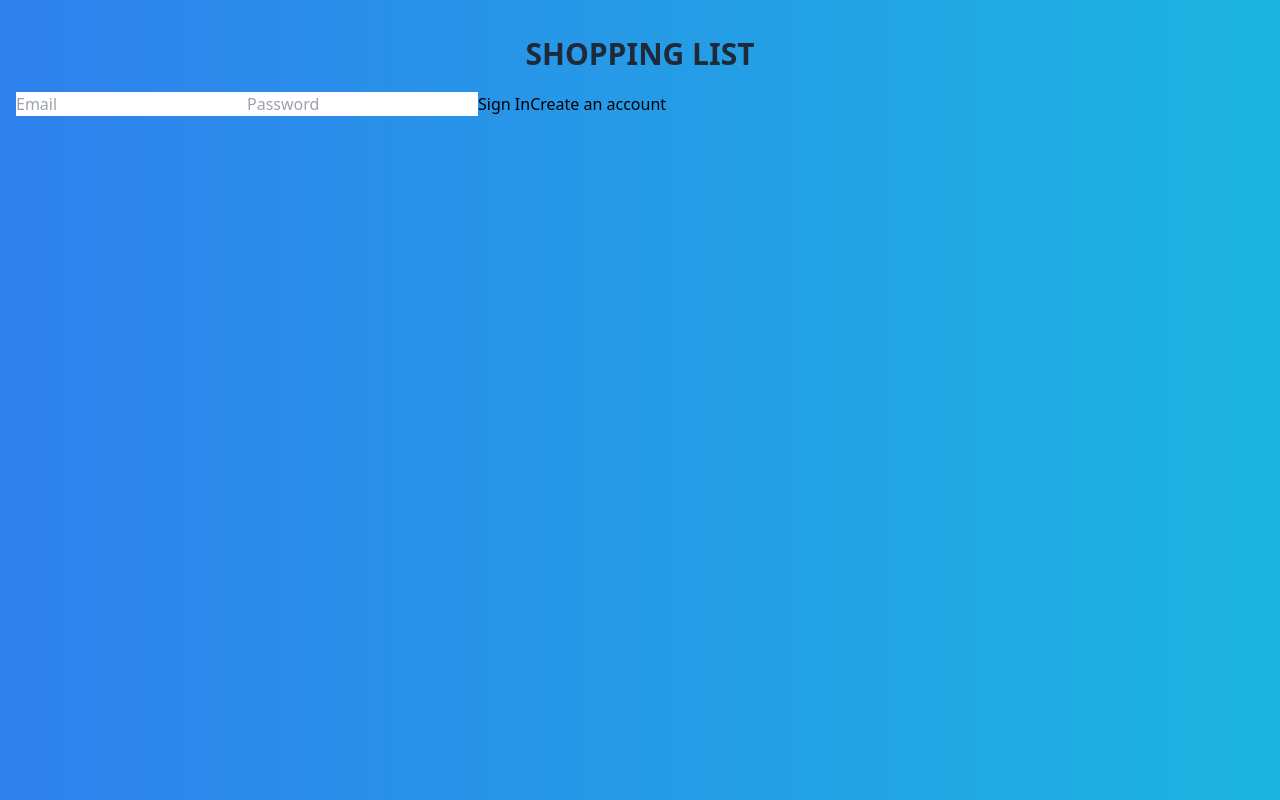
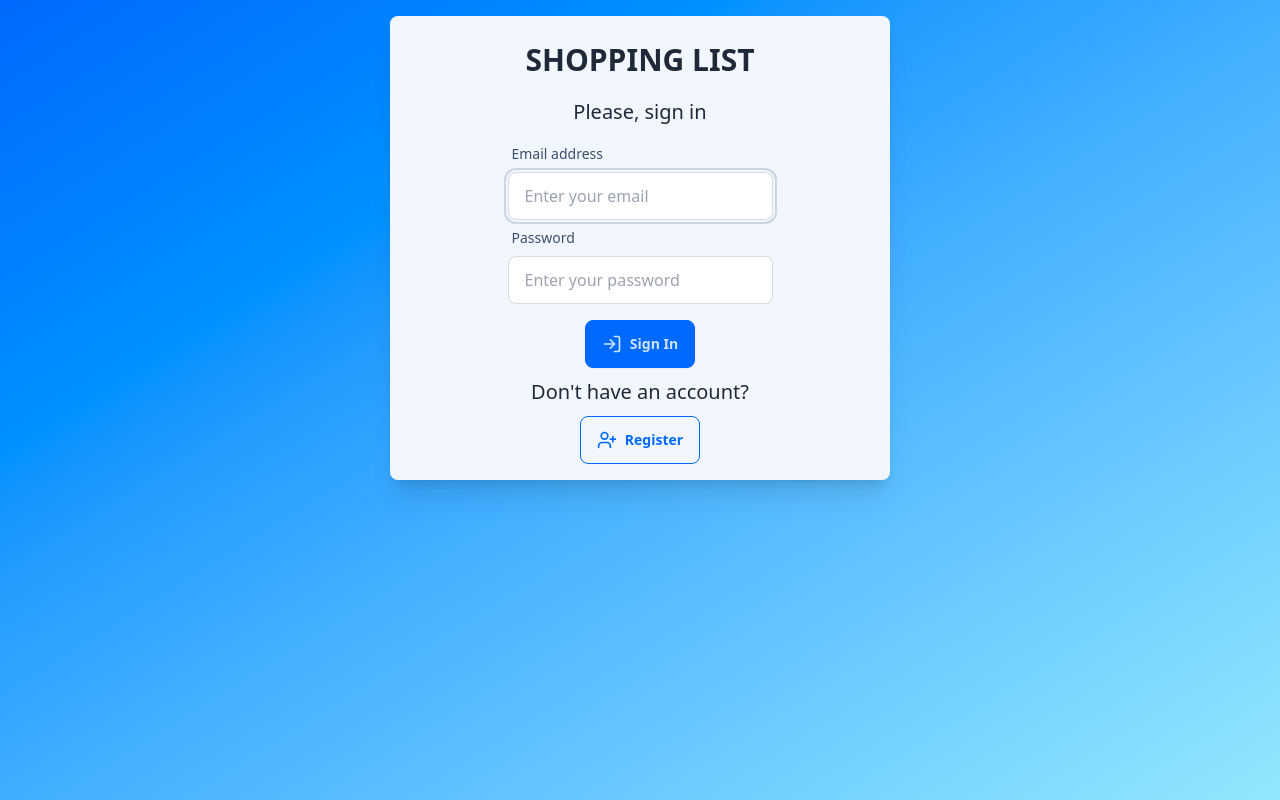
Before and after one commit to mirzaianov/shopping-list, a React (Vite) app: page / in a window 1280 px wide. Built offline with nearby package versions, Linux system fonts and the light colour scheme; no server answers; the HTML template or start-up script is replaced by a standard one.

Commit message:
fate: completed Sign In page

```diff
--- a/index.html
+++ b/index.html
@@ -1,5 +1,8 @@
 <!doctype html>
-<html lang="en">
+<html
+  lang="en"
+  data-theme="winter"
+>
   <head>
     <meta charset="UTF-8" />
     <link
--- a/package.json
+++ b/package.json
@@ -22,6 +22,7 @@
     "@types/react-dom": "^18.2.7",
     "@vitejs/plugin-react": "^4.0.3",
     "autoprefixer": "^10.4.16",
+    "daisyui": "^4.4.2",
     "eslint": "^8.2.0",
     "eslint-config-airbnb": "^19.0.4",
     "eslint-config-prettier": "^9.0.0",
--- a/src/App.jsx
+++ b/src/App.jsx
@@ -4,7 +4,7 @@ import Welcome from './pages/Welcome';
 import Homepage from './pages/Homepage';
 
 const style = {
-  bg: `h-screen w-screen p-4 bg-gradient-to-r from-[#2f80ed] to-[#1cb5e0]`,
+  bg: `h-screen w-screen p-4 bg-gradient-to-br from-[oklch(var(--p))] to-[oklch(var(--in))]`,
 };
 
 export default function App() {
--- a/src/pages/Homepage.jsx
+++ b/src/pages/Homepage.jsx
@@ -5,32 +5,35 @@ import { auth, db } from '/firebase';
 import { uid } from 'uid';
 import { set, ref, onValue, remove, update } from 'firebase/database';
 import {
-  AiOutlinePlusCircle,
-  AiOutlineClose,
-  AiOutlineEdit,
-  AiOutlineCheck,
-} from 'react-icons/ai';
-import { VscSignOut } from 'react-icons/vsc';
+  LuPenSquare,
+  LuCheckCircle,
+  LuTrash2,
+  LuLogOut,
+  LuSmile,
+  LuPlusCircle,
+} from 'react-icons/lu';
 
 const style = {
   container: `bg-slate-100 max-w-[300px] w-full m-auto rounded-md shadow-xl p-4`,
   sign: `flex justify-between rounded-xl border-1 bg-white py-1 px-2.5`,
-  accent: `text-blue-500 font-bold`,
+  email: `text-blue-500 font-bold cursor-default`,
   heading: `text-3xl font-bold text-center text-gray-800 p-5 uppercase`,
   form: `flex justify-between`,
-  input: `border p-0.5 ps-5 w-full text-l rounded-xl`,
+  input: `border p-0.5 ps-2 w-full text-l rounded-xl`,
   addButton: `ml-2.5 text-green-500`,
   confirmButton: `ml-2.5 text-green-500`,
   updateButton: `ml-1 text-blue-500`,
-  deleteButton: `ml-1 text-red-500`,
-  signOutButton: `ml-1 text-red-500`,
-  count: `text-center p-2`,
-  todo: `flex bg-slate-200 p-1.5 pl-2.5 my-2 capitalize rounded-xl`,
+  deleteButton: `text-red-500`,
+  signOutButton: `text-red-500`,
+  signInLogo: `text-green-500 cursor-default`,
+  count: `text-center`,
+  todo: `flex bg-slate-200 p-1.5 pl-2.5 gap-x-2 my-2 capitalize rounded-xl`,
   todoName: `mr-auto`,
-  size: `text-blue-500 font-bold text-xl`,
+  size: `text-green-500 font-bold text-xl`,
 };
 
-const buttonSmall = 25;
+const buttonSmall = 20;
+const buttonMedium = 25;
 const buttonBig = 40;
 
 export default function Homepage() {
@@ -108,13 +111,24 @@ export default function Homepage() {
     <>
       <div className={style.container}>
         <div className={style.sign}>
-          <p>Signed as</p>
-          <span className={style.accent}>{userEmail}</span>
+          <button
+            className={style.signInLogo}
+            title="You are signed in"
+          >
+            <LuSmile size={buttonMedium} />
+          </button>
+          <span
+            className={style.email}
+            title="Your email"
+          >
+            {userEmail}
+          </span>
           <button
             className={style.signOutButton}
             onClick={handleSignOut}
+            title="Sign Out"
           >
-            <VscSignOut size={buttonSmall} />
+            <LuLogOut size={buttonMedium} />
           </button>
         </div>
         <h1 className={style.heading}>Shopping List</h1>
@@ -122,7 +136,7 @@ export default function Homepage() {
           <input
             className={style.input}
             type="text"
-            placeholder="Add Todo..."
+            placeholder="Type in a new item"
             value={todo}
             onChange={(e) => {
               setTodo(e.target.value);
@@ -132,15 +146,17 @@ export default function Homepage() {
             <button
               className={style.confirmButton}
               onClick={handleEditConfirm}
+              title="Confirm the changes"
             >
-              <AiOutlineCheck size={buttonBig} />
+              <LuCheckCircle size={buttonBig} />
             </button>
           ) : (
             <button
               className={style.addButton}
               onClick={writeToDatabase}
+              title="Add an item the list"
             >
-              <AiOutlinePlusCircle size={buttonBig} />
+              <LuPlusCircle size={buttonBig} />
             </button>
           )}
         </form>
@@ -155,13 +171,13 @@ export default function Homepage() {
                 className={style.updateButton}
                 onClick={() => handleUpdate(item)}
               >
-                <AiOutlineEdit size={buttonSmall} />
+                <LuPenSquare size={buttonSmall} />
               </button>
               <button
                 className={style.deleteButton}
                 onClick={() => handleDelete(item.uidd)}
               >
-                <AiOutlineClose size={buttonSmall} />
+                <LuTrash2 size={buttonSmall} />
               </button>
             </li>
           ))}
--- a/src/pages/Welcome.jsx
+++ b/src/pages/Welcome.jsx
@@ -1,4 +1,4 @@
-import { useState, useEffect } from 'react';
+import { useState, useEffect, useRef } from 'react';
 import { useNavigate } from 'react-router-dom';
 import {
   signInWithEmailAndPassword,
@@ -6,10 +6,24 @@ import {
   createUserWithEmailAndPassword,
 } from 'firebase/auth';
 import { auth } from '/firebase.js';
+import { LuLogIn, LuUserPlus } from 'react-icons/lu';
 
 const style = {
-  heading: `text-3xl font-bold text-center text-gray-800 p-5 uppercase`,
+  container: `bg-base-200 max-w-[500px] text-center w-full m-auto rounded-lg shadow-xl p-4`,
+  formContainer: `flex flex-col items-center justify-center`,
+  heading: `text-3xl font-bold  text-gray-800 p-2.5 uppercase`,
+  subHeading: `text-xl text-gray-800 p-2.5`,
+  formControl: `form-control w-full max-w-xs`,
+  labelText: `label-text`,
+  label: `label`,
+  input: `input input-bordered w-full max-w-xs`,
+  signInButton: `btn btn-primary mt-4`,
+  createAccountButton: `btn btn-outline btn-primary ml-auto mr-auto`,
 };
+
+const buttonSmall = 20;
+const buttonMedium = 25;
+const buttonBig = 40;
 
 export default function Welcome() {
   const [email, setEmail] = useState('');
@@ -24,12 +38,18 @@ export default function Welcome() {
 
   const navigate = useNavigate();
 
+  const inputRef = useRef();
+
   useEffect(() => {
     auth.onAuthStateChanged((user) => {
       if (user) {
         navigate('/homepage');
       }
     });
+  }, []);
+
+  useEffect(() => {
+    inputRef.current.focus();
   }, []);
 
   const handleEmailChange = (e) => {
@@ -40,7 +60,8 @@ export default function Welcome() {
     setPassword(e.target.value);
   };
 
-  const handleSignIn = () => {
+  const handleSignIn = (e) => {
+    e.preventDefault();
     signInWithEmailAndPassword(auth, email, password)
       .then(() => {
         navigate('/homepage');
@@ -75,12 +96,13 @@ export default function Welcome() {
   };
 
   return (
-    <div className="">
+    <div className={style.container}>
       <h1 className={style.heading}>Shopping List</h1>
-      <div className="login-register-container">
+      <div className={style.formContainer}>
         {isRegistering ? (
           <>
             <input
+              className={style.input}
               type="email"
               placeholder="Email"
               value={registerInformation.email}
@@ -92,6 +114,7 @@ export default function Welcome() {
               }
             />
             <input
+              className={style.input}
               type="email"
               placeholder="Confirm Email"
               value={registerInformation.confirmEmail}
@@ -103,6 +126,7 @@ export default function Welcome() {
               }
             />
             <input
+              className={style.input}
               type="password"
               placeholder="Password"
               value={registerInformation.password}
@@ -114,6 +138,7 @@ export default function Welcome() {
               }
             />
             <input
+              className={style.input}
               type="password"
               placeholder="Confirm Password"
               value={registerInformation.confirmPassword}
@@ -129,22 +154,60 @@ export default function Welcome() {
           </>
         ) : (
           <>
+            <h3 className={style.subHeading}>Please, sign in</h3>
+            <form>
+              <div className={style.formControl}>
+                <label
+                  className={style.label}
+                  htmlFor="email"
+                >
+                  <span className={style.labelText}>Email address</span>
+                </label>
                 <input
+                  className={style.input}
+                  id="email"
                   type="email"
-              placeholder="Email"
+                  placeholder="Enter your email"
                   onChange={handleEmailChange}
                   value={email}
+                  ref={inputRef}
                 />
+              </div>
+              <div className={style.formControl}>
+                <label
+                  className={style.label}
+                  htmlFor="password"
+                >
+                  <span className={style.labelText}>Password</span>
+                </label>
                 <input
+                  className={style.input}
+                  id="password"
                   type="password"
-              placeholder="Password"
+                  placeholder="Enter your password"
                   onChange={handlePasswordChange}
                   value={password}
                 />
-            <button onClick={handleSignIn}>Sign In</button>
-            <button onClick={() => setIsRegistering(true)}>
-              Create an account
+              </div>
+              <button
+                className={style.signInButton}
+                onClick={handleSignIn}
+                title="Sign In"
+              >
+                <LuLogIn size={buttonSmall} />
+                Sign In
               </button>
+            </form>
+            <div>
+              <h3 className={style.subHeading}>Don't have an account?</h3>
+              <button
+                className={style.createAccountButton}
+                onClick={() => setIsRegistering(true)}
+              >
+                <LuUserPlus size={buttonSmall} />
+                Register
+              </button>
+            </div>
           </>
         )}
       </div>
--- a/tailwind.config.js
+++ b/tailwind.config.js
@@ -4,5 +4,8 @@ export default {
   theme: {
     extend: {},
   },
-  plugins: [],
+  plugins: [require('daisyui')],
+  daisyui: {
+    themes: ['light', 'dark', 'cupcake', 'nord', 'winter'],
+  },
 };
```
Lines whose indentation alone changed are shown as unchanged.
